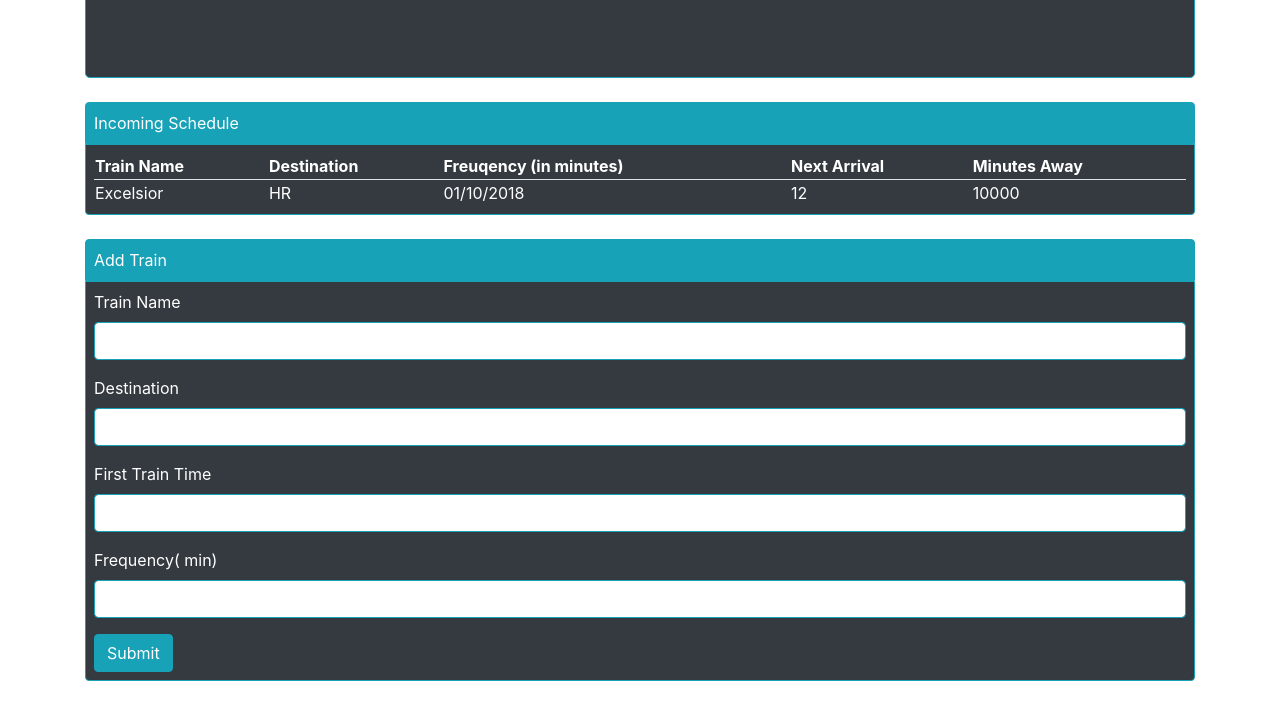
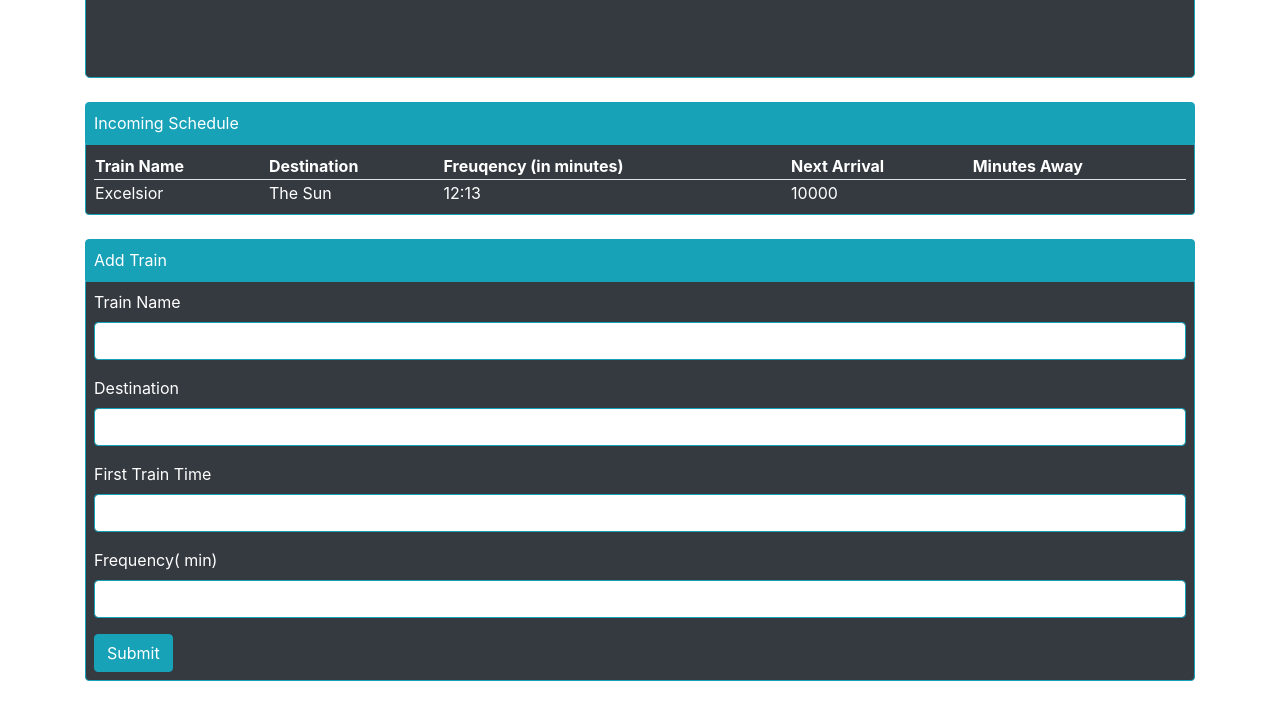
Before and after one commit to Kaorinquen/Master-Rail-Schedule, a plain HTML site: page index.html in a window 1280 px wide. Shown: the part 173-878 px from the top of the page. Drawn offline with nearby package versions, Linux system fonts and the light colour scheme.

Commit message:
moment to come; logic and html created

```diff
--- a/index.html
+++ b/index.html
@@ -35,9 +35,8 @@
                 </tr>
                 <tr>
                     <td>Excelsior</td>
-                    <td>HR</td>
-                    <td>01/10/2018</td>
-                    <td>12</td>
+                    <td>The Sun</td>
+                    <td>12:13</td>
                     <td>10000</td>
 
                 </tr>
```
